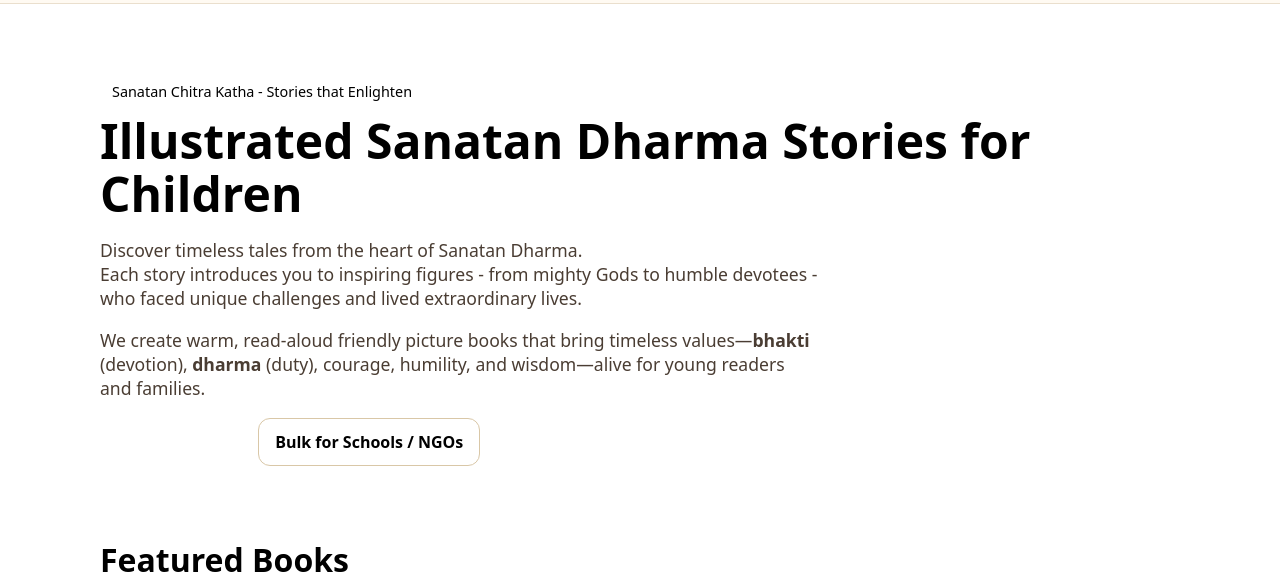
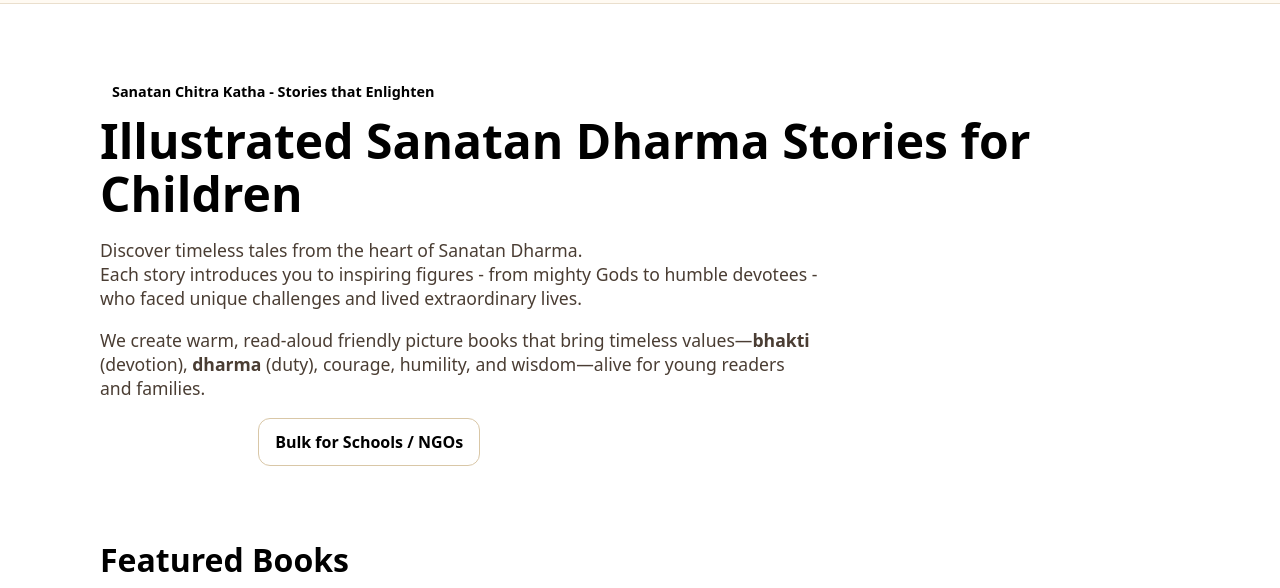
Before and after one commit to atul2504/Sanatan-Chitra-Katha, a plain HTML site: page index.html in a window 1280 px wide. Shown: the part 57-645 px from the top of the page. Drawn offline with Linux system fonts and the light colour scheme.

Commit message:
Update index.html

```diff
--- a/index.html
+++ b/index.html
@@ -87,7 +87,7 @@
 
   <main id="content" class="container">
     <section class="hero" id="top">
-      <span class="tag">Sanatan Chitra Katha - Stories that Enlighten</span>
+      <span class="tag"><b>Sanatan Chitra Katha - Stories that Enlighten</b></span>
       <h1>Illustrated Sanatan Dharma Stories for Children</h1>
       <p>Discover timeless tales from the heart of Sanatan Dharma. <br/>Each story introduces you to inspiring figures - from mighty Gods to humble devotees - who faced unique challenges and lived extraordinary lives.</p>
       <p>We create warm, read‑aloud friendly picture books that bring timeless values—<strong>bhakti</strong> (devotion), <strong>dharma</strong> (duty), courage, humility, and wisdom—alive for young readers and families.</p>
```
